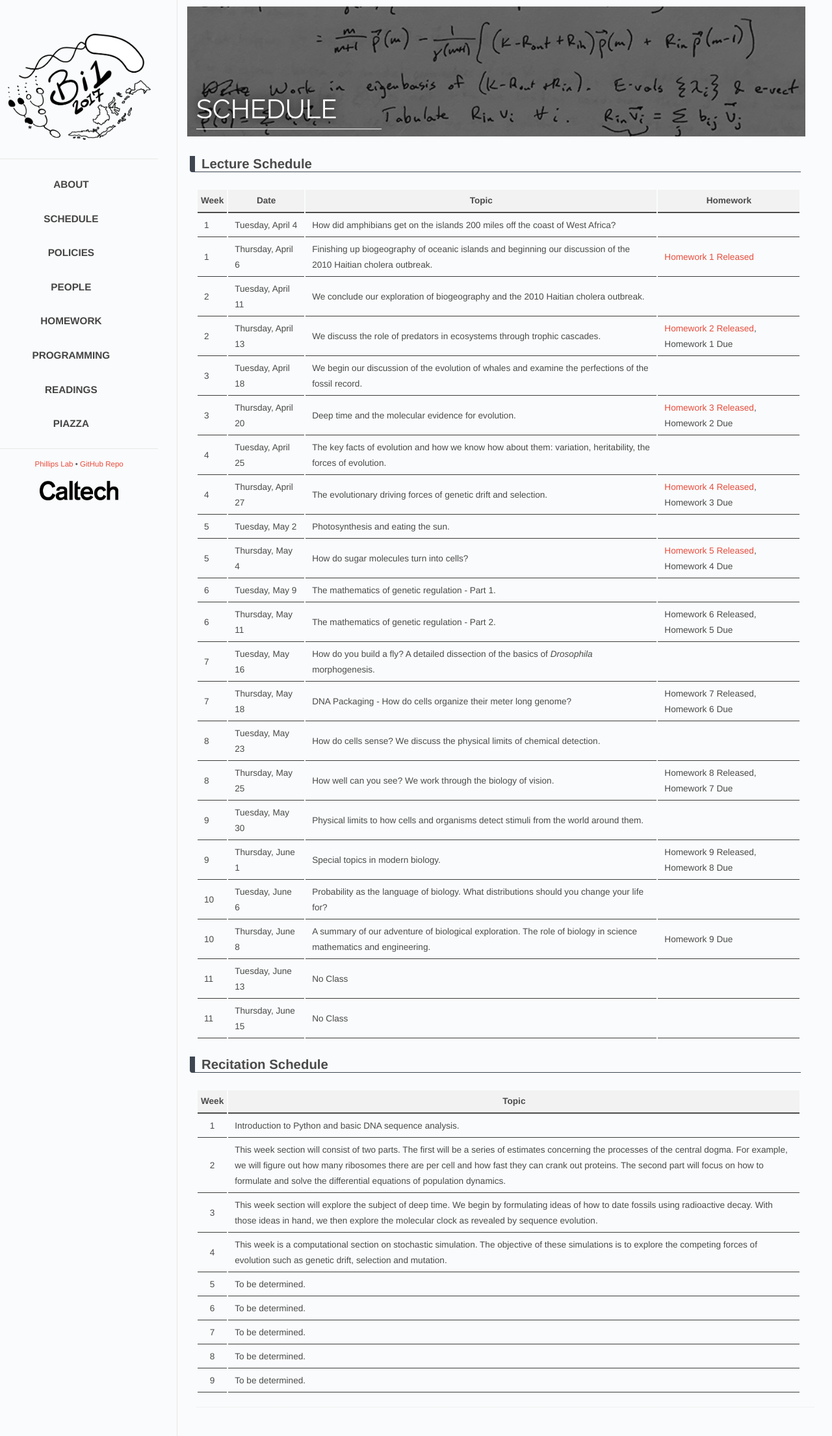
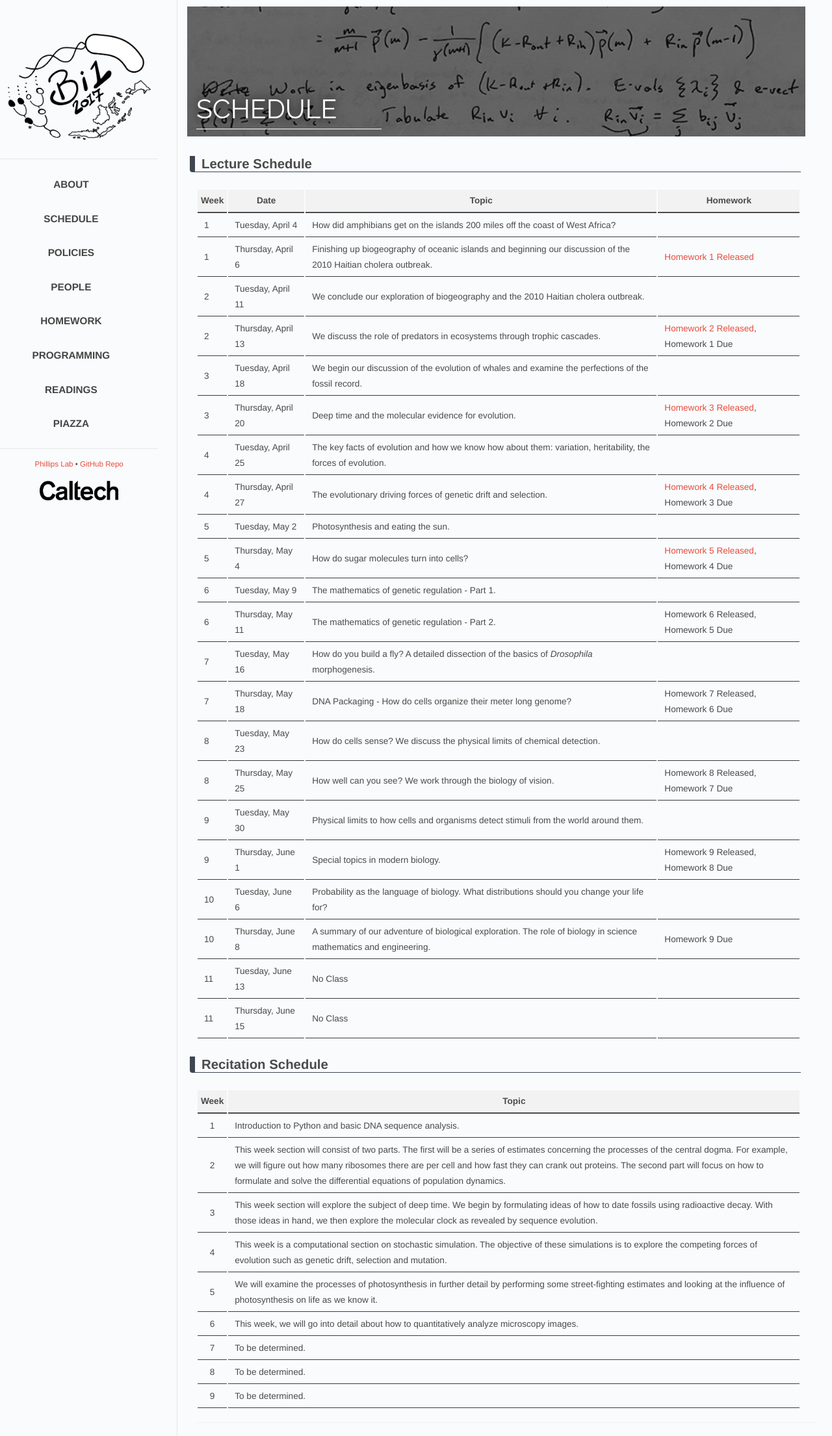
Before and after one commit to RPGroup-PBoC/bi1, a Jekyll site: the page built from _posts/2017-01-30-syllabus.md, in a window 1280 px wide. Shown: the whole page at 65% size. Built offline with Jekyll 4.4.1, drawn with Linux system fonts in a browser that asks for light colours.

Commit message:
Updated the recitation schedule.

```diff
--- a/_posts/2017-01-30-syllabus.md
+++ b/_posts/2017-01-30-syllabus.md
@@ -43,8 +43,8 @@ permalink: syllabus
 | 2 | This week section will consist of two parts.  The first will be a series of estimates concerning the processes of the central dogma.  For example, we will figure out how many ribosomes there are per cell and how fast they can crank out proteins. The second part will focus on how to formulate and solve the differential equations of population dynamics. |
 | 3 | This week section will explore the subject of deep time.  We begin by formulating ideas of how to date fossils using radioactive decay.  With those ideas in hand, we then explore the molecular clock as revealed by sequence evolution. |
 | 4 |  This week is a computational section on stochastic simulation.  The objective of these simulations is to explore the competing forces of evolution such as genetic drift, selection and mutation. |
-| 5 | To be determined. |
-| 6 | To be determined. |
+| 5 | We will examine the processes of photosynthesis in further detail by performing some street-fighting estimates and looking at the influence of photosynthesis on life as we know it. |
+| 6 | This week, we will go into detail about how to quantitatively analyze microscopy images. |
 | 7 | To be determined. |
 | 8 | To be determined. |
 | 9 | To be determined. |
```
